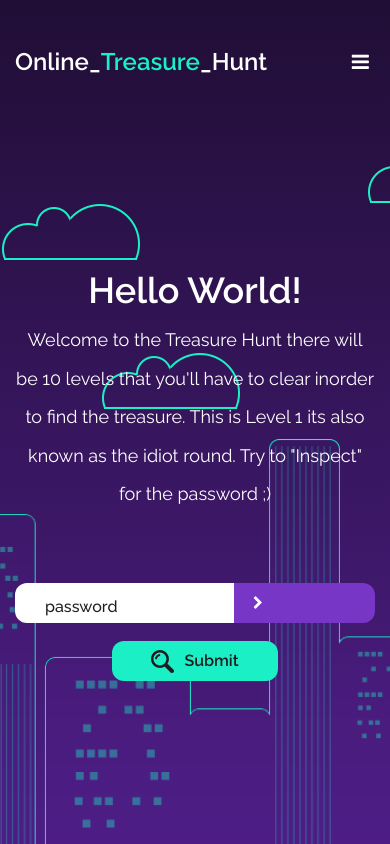
After one commit to anuragsachdeva28/Proj_hunt, a Django app: template templates/Frontend/1.html in a window 390 px wide. The commit adds this page. Run offline with Django 3.2, Linux system fonts and the light colour scheme; the template is opened without the code that fills it, so the values that code supplies are empty.

```diff
--- a/static/styles/main_styles.css
+++ b/static/styles/main_styles.css
@@ -272,12 +272,12 @@ section
 
 .header
 {
-	position: fixed;
+	position: absolute;
 	top: 0;
 	left: 0;
 	width: 100vw;
 	background: transparent;
-	z-index: 100;
+	z-index: 200;
 }
 .header.scrolled
 {
--- a/static/styles/responsive.css
+++ b/static/styles/responsive.css
@@ -266,7 +266,7 @@
 	}
 	.home
 	{
-		height: 75vh;
+		height: 100vh;
 	}
 	.home_title
 	{
@@ -435,7 +435,9 @@
 14. 400px
 ************/
 
-@media only screen and (max-width: 400px)
+@media only screen and (max-height: 400px)
 {
-
+	.home{
+		height: 170vh;
+	}
 }
--- /dev/null
+++ b/templates/Frontend/1.html
@@ -0,0 +1,107 @@
+<!DOCTYPE html>
+<html lang="en">
+<head>
+<title>Level 1</title>
+<meta charset="utf-8">
+<meta http-equiv="X-UA-Compatible" content="IE=edge">
+<meta name="description" content="HostSpace template project">
+<meta name="viewport" content="width=device-width, initial-scale=1">
+<link rel="stylesheet" type="text/css" href="../../static/styles/bootstrap-4.1.2/bootstrap.min.css">
+<link href="../../static/plugins/font-awesome-4.7.0/css/font-awesome.min.css" rel="stylesheet" type="text/css">
+<link rel="stylesheet" type="text/css" href="../../static/plugins/OwlCarousel2-2.2.1/owl.carousel.css">
+<link rel="stylesheet" type="text/css" href="../../static/plugins/OwlCarousel2-2.2.1/owl.theme.default.css">
+<link rel="stylesheet" type="text/css" href="../../static/plugins/OwlCarousel2-2.2.1/animate.css">
+<link rel="stylesheet" type="text/css" href="../../static/styles/main_styles.css">
+<link rel="stylesheet" type="text/css" href="../../static/styles/responsive.css">
+</head>
+<body>
+
+<div class="super_container">
+
+	<!-- Header -->
+
+	<header class="header trans_400">
+		<div class="container">
+			<div class="row">
+				<div class="col">
+					<div class="header_content d-flex flex-row align-items-center justify-content-start trans_400">
+						<div class="logo"><a href="#">Online_<span>Treasure</span>_Hunt</a></div>
+
+
+						<div class="hamburger ml-auto"><i class="fa fa-bars" aria-hidden="true"></i></div>
+					</div>
+				</div>
+			</div>
+		</div>
+	</header>
+
+	<!-- Menu -->
+
+	<div class="menu_overlay trans_400"></div>
+
+	<!-- Home -->
+
+	<div class="home">
+		<div class="home_background"></div>
+		<div class="background_image background_city" style="background-image:url(../../static/images/city.png)"></div>
+		<div class="cloud cloud_1"><img src="../../static/images/cloud.png" alt=""></div>
+		<div class="cloud cloud_2"><img src="../../static/images/cloud.png" alt=""></div>
+		<div class="cloud cloud_3"><img src="../../static/images/cloud_full.png" alt=""></div>
+		<div class="cloud cloud_4"><img src="../../static/images/cloud.png" alt=""></div>
+		<div class="home_container">
+			<div class="container">
+				<div class="row">
+					<div class="col">
+						<div class="home_content text-center">
+							<div class="home_title">Hello World!</div>
+                            <div class="home_text" style="font-size: 18px;">Welcome to the Treasure Hunt there will be 10 levels that you'll have to clear inorder to find the treasure. This is Level 1 its also known as the idiot round. Try to "Inspect" for the password ;)</div>
+						</div>
+					</div>
+				</div>
+				<div class="row">
+					<div class="col-lg-10 offset-lg-1">
+						<div class="domain_search_form_container">
+							<form method="POST" id="domain_search_form" class="domain_search_form d-flex flex-md-row flex-column align-items-center justify-content-start">
+								<div class="d-flex flex-row align-items-center justify-content-start">
+									<input type="text" class="domain_search_input" placeholder="password" required="required" name="password">
+									<div class="domain_search_dropdown d-flex flex-row align-items-center justify-content-start">
+										<i class="fa fa-chevron-right" aria-hidden="true"></i>
+
+
+									</div>
+								</div>
+								<button class="domain_search_button d-flex flex-row align-items-center justify-content-center"><img src="../../static/images/search.png" alt="">Submit</button>
+							</form>
+						</div>
+					</div>
+				</div>
+			</div>
+		</div>
+	</div>
+
+
+
+	<!-- Password is u2h238hr2938hr -->
+
+
+
+
+
+
+</div>
+
+<script src="../../static/js/jquery-3.2.1.min.js"></script>
+<script src="../../static/styles/bootstrap-4.1.2/popper.js"></script>
+<script src="../../static/styles/bootstrap-4.1.2/bootstrap.min.js"></script>
+<script src="../../static/plugins/greensock/TweenMax.min.js"></script>
+<script src="../../static/plugins/greensock/TimelineMax.min.js"></script>
+<script src="../../static/plugins/scrollmagic/ScrollMagic.min.js"></script>
+<script src="../../static/plugins/greensock/animation.gsap.min.js"></script>
+<script src="../../static/plugins/greensock/ScrollToPlugin.min.js"></script>
+<script src="../../static/plugins/OwlCarousel2-2.2.1/owl.carousel.js"></script>
+<script src="../../static/plugins/easing/easing.js"></script>
+<script src="../../static/plugins/progressbar/progressbar.min.js"></script>
+<script src="../../static/plugins/parallax-js-master/parallax.min.js"></script>
+<script src="../../static/js/custom.js"></script>
+</body>
+</html>
```
Also changed, not shown: templates/Frontend/Sign Up.html (+24 -4 lines), templates/Frontend/login.css (+36 -18 lines).
